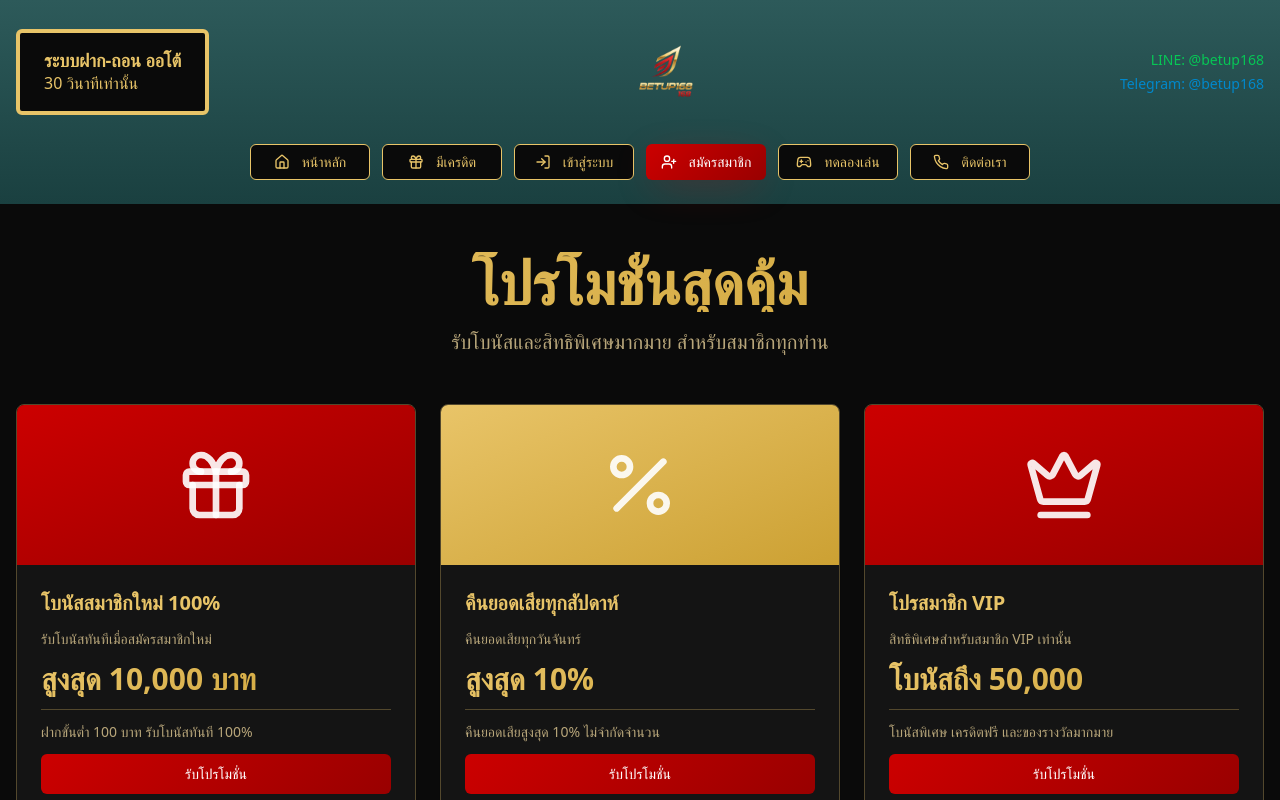
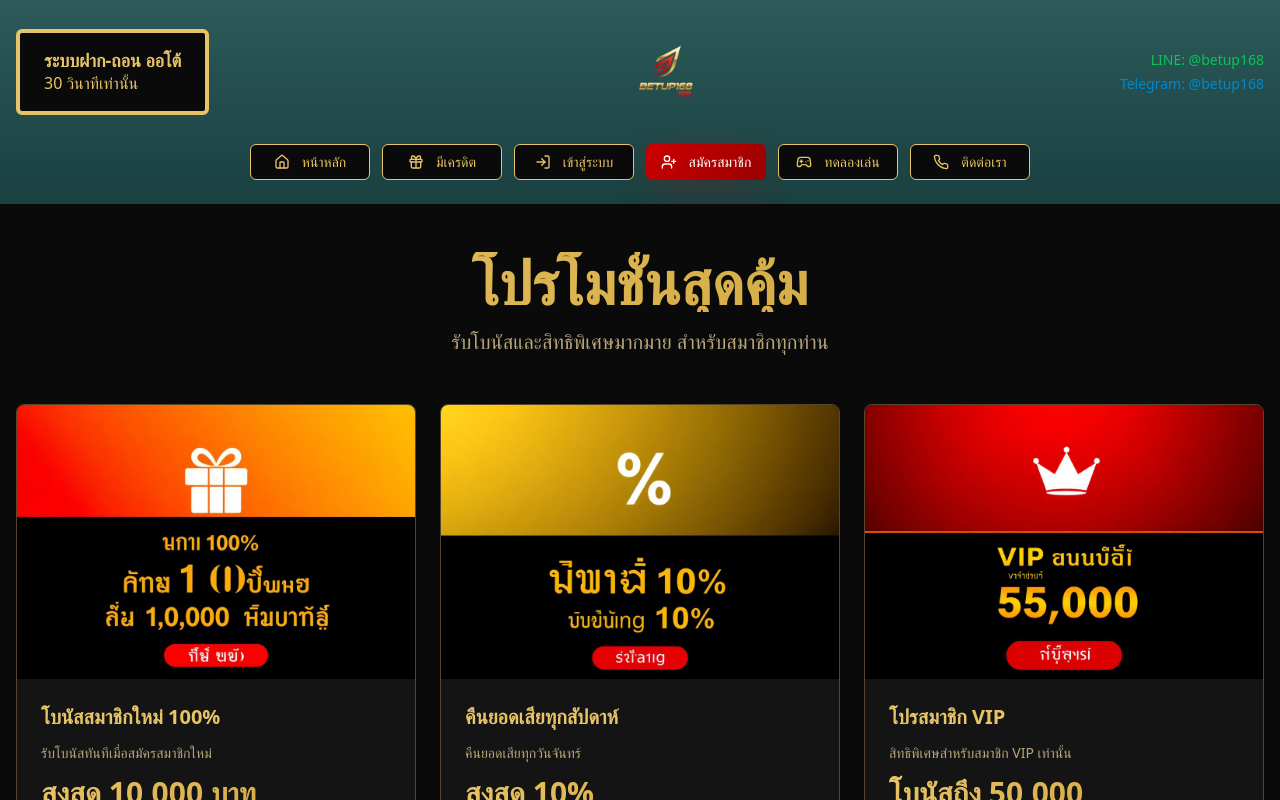
Before and after one commit to zerosouce/betup-allinone-hub, a React (Vite) app: page /promotions in a window 1280 px wide. Shown: the top 800 px of the page. Built offline with nearby package versions, Linux system fonts and the light colour scheme; the HTML template or start-up script is replaced by a standard one.

Commit message:
Add promotions images to website

```diff
--- a/src/components/Promotions.tsx
+++ b/src/components/Promotions.tsx
@@ -1,35 +1,34 @@
 import { Card, CardContent } from "@/components/ui/card";
 import { Button } from "@/components/ui/button";
-import { Gift, Percent, Crown, Sparkles } from "lucide-react";
+import promoWelcome from "@/assets/promotions/promo-welcome.png";
+import promoCashback from "@/assets/promotions/promo-cashback.png";
+import promoVip from "@/assets/promotions/promo-vip.png";
+import promoDaily from "@/assets/promotions/promo-daily.png";
 
 const promotions = [
   {
-    icon: Gift,
+    image: promoWelcome,
     title: "โบนัสสมาชิกใหม่",
     description: "รับโบนัสทันที 100%",
     amount: "สูงสุด 10,000 บาท",
-    color: "from-red to-red-dark",
   },
   {
-    icon: Percent,
+    image: promoCashback,
     title: "คืนยอดเสีย",
     description: "คืนยอดเสียทุกสัปดาห์",
     amount: "สูงสุด 10%",
-    color: "from-gold to-gold-dark",
   },
   {
-    icon: Crown,
+    image: promoVip,
     title: "โปรสมาชิก VIP",
     description: "สิทธิพิเศษสำหรับ VIP",
     amount: "โบนัสถึง 50,000",
-    color: "from-red to-red-dark",
   },
   {
-    icon: Sparkles,
+    image: promoDaily,
     title: "ฝากทุกวัน",
     description: "รับโบนัสฝากทุกครั้ง",
     amount: "สูงสุด 5%",
-    color: "from-gold to-gold-dark",
   },
 ];
 
@@ -47,17 +46,19 @@ const Promotions = () => {
         </div>
 
         <div className="grid grid-cols-1 md:grid-cols-2 lg:grid-cols-4 gap-6 mb-12">
-          {promotions.map((promo, index) => {
-            const Icon = promo.icon;
-            return (
+          {promotions.map((promo, index) => (
             <Card
               key={index}
               className="group hover:shadow-gold transition-all duration-300 hover:scale-105 cursor-pointer bg-card border-border hover:border-primary overflow-hidden"
             >
               <CardContent className="p-0">
-                  <div className={`h-32 bg-gradient-to-br ${promo.color} flex items-center justify-center relative overflow-hidden`}>
-                    <Icon className="h-16 w-16 text-white/90 group-hover:scale-110 transition-transform" />
-                    <div className="absolute inset-0 bg-white/0 group-hover:bg-white/10 transition-colors"></div>
+                <div className="relative overflow-hidden">
+                  <img
+                    src={promo.image}
+                    alt={promo.title}
+                    className="w-full h-auto object-cover transition-transform duration-300 group-hover:scale-110"
+                  />
+                  <div className="absolute inset-0 bg-black/0 group-hover:bg-black/10 transition-colors"></div>
                 </div>
                 <div className="p-6 space-y-2">
                   <h3 className="text-xl font-bold text-foreground group-hover:text-primary transition-colors">
@@ -72,8 +73,7 @@ const Promotions = () => {
                 </div>
               </CardContent>
             </Card>
-            );
-          })}
+          ))}
         </div>
 
         <div className="text-center">
--- a/src/pages/Promotions.tsx
+++ b/src/pages/Promotions.tsx
@@ -3,56 +3,55 @@ import BottomNav from "@/components/BottomNav";
 import Footer from "@/components/Footer";
 import { Card, CardContent } from "@/components/ui/card";
 import { Button } from "@/components/ui/button";
-import { Gift, Percent, Crown, Sparkles, Star, Zap } from "lucide-react";
+import promoWelcome from "@/assets/promotions/promo-welcome.png";
+import promoCashback from "@/assets/promotions/promo-cashback.png";
+import promoVip from "@/assets/promotions/promo-vip.png";
+import promoDaily from "@/assets/promotions/promo-daily.png";
+import promoReferral from "@/assets/promotions/promo-referral.png";
+import promoTurnover from "@/assets/promotions/promo-turnover.png";
 
 const promotions = [
   {
-    icon: Gift,
+    image: promoWelcome,
     title: "โบนัสสมาชิกใหม่ 100%",
     description: "รับโบนัสทันทีเมื่อสมัครสมาชิกใหม่",
     amount: "สูงสุด 10,000 บาท",
     details: "ฝากขั้นต่ำ 100 บาท รับโบนัสทันที 100%",
-    color: "from-red to-red-dark",
   },
   {
-    icon: Percent,
+    image: promoCashback,
     title: "คืนยอดเสียทุกสัปดาห์",
     description: "คืนยอดเสียทุกวันจันทร์",
     amount: "สูงสุด 10%",
     details: "คืนยอดเสียสูงสุด 10% ไม่จำกัดจำนวน",
-    color: "from-gold to-gold-dark",
   },
   {
-    icon: Crown,
+    image: promoVip,
     title: "โปรสมาชิก VIP",
     description: "สิทธิพิเศษสำหรับสมาชิก VIP เท่านั้น",
     amount: "โบนัสถึง 50,000",
     details: "โบนัสพิเศษ เครดิตฟรี และของรางวัลมากมาย",
-    color: "from-red to-red-dark",
   },
   {
-    icon: Sparkles,
+    image: promoDaily,
     title: "โบนัสฝากทุกวัน",
     description: "รับโบนัสทุกครั้งที่ฝาก",
     amount: "สูงสุด 5%",
     details: "ฝากได้ตลอดวัน รับโบนัสทุกครั้ง",
-    color: "from-gold to-gold-dark",
   },
   {
-    icon: Star,
+    image: promoReferral,
     title: "โบนัสแนะนำเพื่อน",
     description: "รับโบนัสเมื่อแนะนำเพื่อนมาสมัคร",
     amount: "300 บาท/คน",
     details: "แนะนำเพื่อน 1 คน รับ 300 บาท ไม่จำกัดจำนวน",
-    color: "from-red to-red-dark",
   },
   {
-    icon: Zap,
+    image: promoTurnover,
     title: "โบนัสเทิร์นต่ำ",
     description: "เทิร์นโอเวอร์ต่ำที่สุด",
     amount: "เพียง 3 เท่า",
     details: "ถอนได้ง่าย เทิร์นต่ำกว่าที่อื่น",
-    color: "from-gold to-gold-dark",
   },
 ];
 
@@ -75,17 +74,19 @@ const Promotions = () => {
 
           {/* Promotions Grid */}
           <div className="grid grid-cols-1 md:grid-cols-2 lg:grid-cols-3 gap-6">
-            {promotions.map((promo, index) => {
-              const Icon = promo.icon;
-              return (
+            {promotions.map((promo, index) => (
               <Card
                 key={index}
                 className="group hover:shadow-gold transition-all duration-300 hover:scale-105 bg-card border-border hover:border-primary overflow-hidden"
               >
                 <CardContent className="p-0">
-                    <div className={`h-40 bg-gradient-to-br ${promo.color} flex items-center justify-center relative overflow-hidden`}>
-                      <Icon className="h-20 w-20 text-white/90 group-hover:scale-110 transition-transform" />
-                      <div className="absolute inset-0 bg-white/0 group-hover:bg-white/10 transition-colors"></div>
+                  <div className="relative overflow-hidden">
+                    <img
+                      src={promo.image}
+                      alt={promo.title}
+                      className="w-full h-auto object-cover transition-transform duration-300 group-hover:scale-110"
+                    />
+                    <div className="absolute inset-0 bg-black/0 group-hover:bg-black/10 transition-colors"></div>
                   </div>
                   <div className="p-6 space-y-3">
                     <h3 className="text-xl font-bold text-foreground group-hover:text-primary transition-colors">
@@ -106,8 +107,7 @@ const Promotions = () => {
                   </div>
                 </CardContent>
               </Card>
-              );
-            })}
+            ))}
           </div>
 
           {/* Terms Section */}
```
Lines whose indentation alone changed are shown as unchanged.
